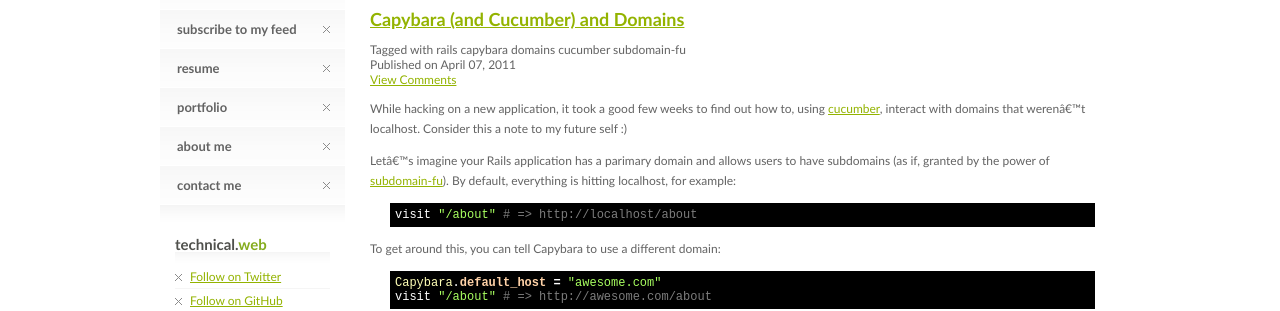
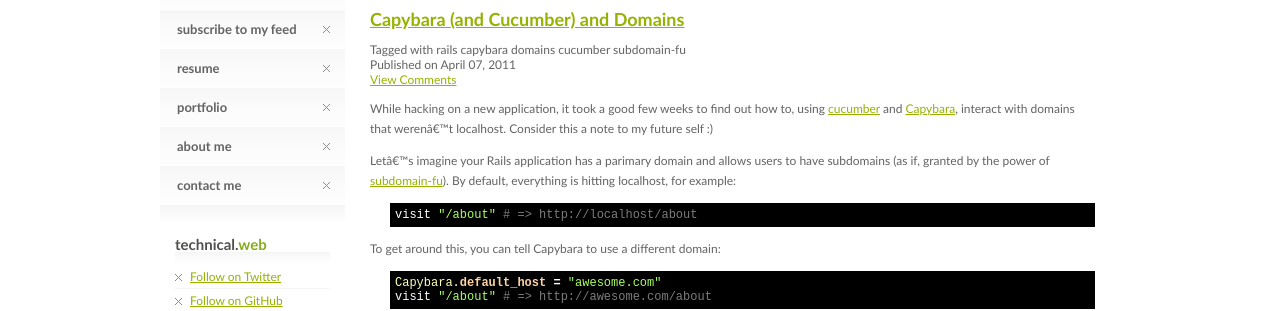
Before and after one commit to technicalpickles/technicalpickles.github.com, a Jekyll site: the page built from _posts/2011-04-07-capybara-and-domains.markdown, in a window 1280 px wide. Shown: the part 153-464 px from the top of the page. Built offline with Jekyll 4.4.1, drawn with Linux system fonts in a browser that asks for light colours; Markdown is read by kramdown in place of the engine named in the settings; a script that is not in the unit is left out; comment, search, counter and statistics services are not loaded.

Commit message:
Fixed link to subdomain-fu (thank lmarburger!)

```diff
--- a/_posts/2011-04-07-capybara-and-domains.markdown
+++ b/_posts/2011-04-07-capybara-and-domains.markdown
@@ -9,9 +9,9 @@
 - subdomain-fu
 ---
 
-While hacking on a new application, it took a good few weeks to find out how to, using [cucumber](http://cukes.info/), interact with domains that weren't localhost. Consider this a note to my future self :)
+While hacking on a new application, it took a good few weeks to find out how to, using [cucumber](http://cukes.info/) and [Capybara](https://github.com/jnicklas/capybara), interact with domains that weren't localhost. Consider this a note to my future self :)
 
-Let's imagine your Rails application has a parimary domain and allows users to have subdomains (as if, granted by the power of [subdomain-fu](https://github.com/jnicklas/capybara)). By default, everything is hitting localhost, for example:
+Let's imagine your Rails application has a parimary domain and allows users to have subdomains (as if, granted by the power of [subdomain-fu](https://github.com/mbleigh/subdomain-fu)). By default, everything is hitting localhost, for example:
 
 {% highlight ruby %}
 visit "/about" # => http://localhost/about
```
